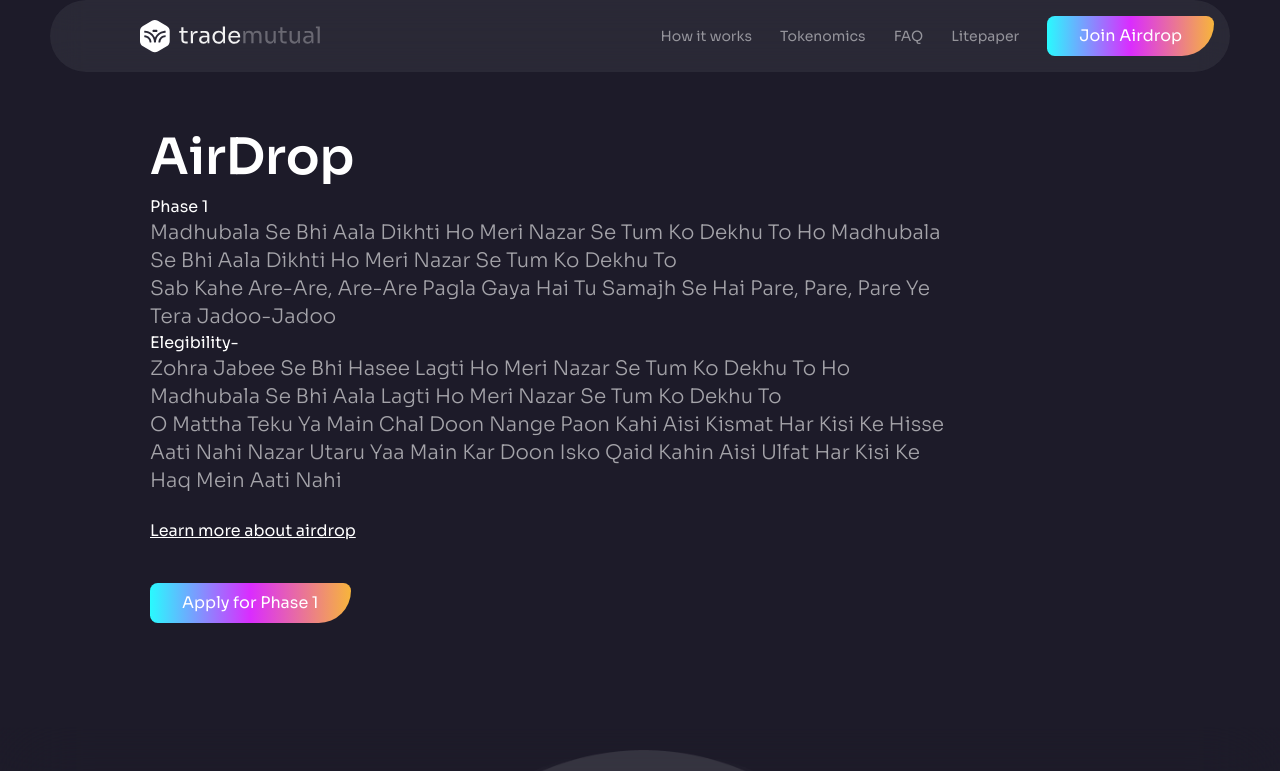
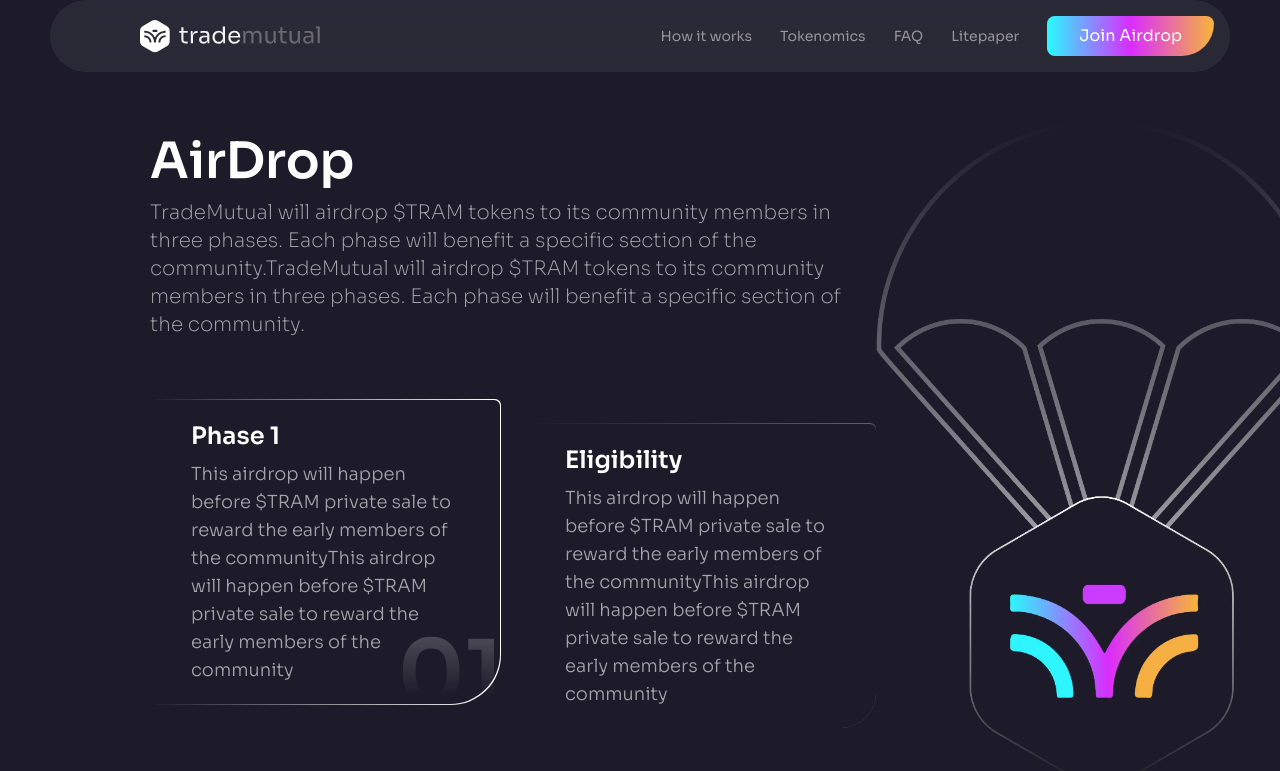
Before and after one commit to yaksheshgupta/trademutual-website, a Next.js app: page /airdrop in a window 1280 px wide. Shown: the top 771 px of the page. Built offline with nearby package versions, Linux system fonts and the light colour scheme.

Commit message:
finished airdrop section

```diff
--- a/components/TradeMutualUtilityItem.tsx
+++ b/components/TradeMutualUtilityItem.tsx
@@ -6,34 +6,41 @@
   label,
   heading,
   className,
+  showIcon = true,
+  borderWidth = 1,
 }: {
   label: string;
   heading: string;
   className?: string;
+  showIcon?: boolean;
+  borderWidth?: number;
 }) => {
   return (
     <div
       className={twclsx(
-        " lg:max-w-[395px] max-w-full rounded-md bg-gradient-to-l from-white via-[rgba(255, 255, 255, 0.5)] to-transparent p-px",
+        " lg:max-w-[395px] max-w-full rounded-md bg-gradient-to-l from-white via-[rgba(255, 255, 255, 0.5)] to-transparent",
         className
       )}
+      style={{ padding: `${borderWidth}px` }}
     >
       <div
         className={twclsx(
-          "flex flex-col  justify-center py-5 px-10 bg-[#1D1B29] rounded-md back",
+          "flex flex-col  justify-center py-5 px-10 bg-[#1D1B29] rounded-md h-full",
           className
         )}
       >
-        <Image
-          src={check}
-          unoptimized
-          width={24}
-          height={24}
-          alt="check icon"
-          className="mb-2"
-        />
-        <h1 className="font-semibold text-white sm:text-lg">{heading}</h1>
-        <span className="mt-2 text-sm font-light text-white sm:text-base text-opacity-60">
+        {showIcon && (
+          <Image
+            src={check}
+            unoptimized
+            width={24}
+            height={24}
+            alt="check icon"
+            className="mb-2"
+          />
+        )}
+        <h1 className="font-semibold text-white sm:text-2xl">{heading}</h1>
+        <span className="mt-2 text-sm sm:!text-lg font-light text-white  text-opacity-60">
           {label}
         </span>
       </div>
--- a/components/sections/Airdrop.tsx
+++ b/components/sections/Airdrop.tsx
@@ -1,4 +1,11 @@
 import Link from "next/link";
+import TradeMutualUtilityItem from "../TradeMutualUtilityItem";
+import { LINKS } from "@/utils/config";
+import Image from "next/image";
+import AirdropBG from "../../public/images/Airdrop.webp";
+import Icon01 from "../../public/images/01.svg";
+const PHASE1_DESC =
+  "This airdrop will happen before $TRAM private sale to reward the early members of the communityThis airdrop will happen before $TRAM private sale to reward the early members of the community";
 const Airdrop = () => {
   return (
     <section
@@ -9,71 +16,74 @@
         {/* <div className="absolute flex-row-reverse hidden w-full md:flex">
           <Image src={howItWorksSVG} height={710} alt="" />
         </div> */}
-        <div className="flex flex-col items-center w-full h-full sm:justify-center ">
-          <div className="flex flex-col items-center justify-center w-full px-5 lg:pl-[150px] lg:items-start 2xl:pl-0">
-            <h1 className="text-[30px] sm:text-[50px] 2xl:text-[60px] text-white font-semibold">
+        <div className="relative flex justify-between w-full h-full min-h-[700px] ">
+          <div className="flex flex-col  justify-center xl:w-[70%] px-5 lg:pl-[150px] items-start 2xl:pl-0">
+            <h1 className="text-[24px] sm:text-[50px] 2xl:text-[60px] text-white font-semibold">
               AirDrop
             </h1>
-            <div className="max-w-[800px] text-center lg:text-left">
-              <h2 style={{ color: "white" }}>Phase 1</h2>
-              <span className="text-sm font-light text-white sm:text-lg xl:text-xl text-opacity-60">
-                Madhubala Se Bhi Aala Dikhti Ho
-                Meri Nazar Se Tum Ko Dekhu To
-                Ho Madhubala Se Bhi Aala Dikhti Ho
-                Meri Nazar Se Tum Ko Dekhu To
-                <br />
-                Sab Kahe Are-Are, Are-Are
-                Pagla Gaya Hai Tu
-                Samajh Se Hai Pare, Pare, Pare
-                Ye Tera Jadoo-Jadoo
-                <br />
+            <div className="flex">
+              <span className="text-white text-md md:text-xl lg:leading-7 font-extralight text-opacity-60">
+                TradeMutual will airdrop $TRAM tokens to its community members
+                in three phases. Each phase will benefit a specific section of
+                the community.TradeMutual will airdrop $TRAM tokens to its
+                community members in three phases. Each phase will benefit a
+                specific section of the community.
               </span>
-              <h2 style={{ color: "white" }}>Elegibility-</h2>
+              <div className="xl:hidden relative min-w-[160px] md:min-w-[300px] -translate-y-10">
+                <Image
+                  alt=""
+                  src={AirdropBG}
+                  fill
+                  className="ml-auto xl:block max-h-[230px] md:min-h-[360px]"
+                />
+              </div>
+            </div>
+            <div className="flex flex-col-reverse xl:flex-col">
+              <div className="flex flex-col md:flex-row mt-[60px] space-x-6 space-y-6 mr-5 xl:mr-0">
+                <div className="relative overflow-hidden rounded-br-[50px]">
+                  <TradeMutualUtilityItem
+                    heading="Phase 1"
+                    label={PHASE1_DESC}
+                    showIcon={false}
+                    className="lg:max-w-[450px] rounded-br-[50px] "
+                  />
+                  <div className="absolute max-w-[88px] md:scale-[1.4] bottom-0 md:bottom-8 right-5">
+                    <Image src={Icon01} />
+                  </div>
+                </div>
 
-              <span className="text-sm font-light text-white sm:text-lg xl:text-xl text-opacity-60">
+                <TradeMutualUtilityItem
+                  heading="Eligibility"
+                  label={PHASE1_DESC}
+                  showIcon={false}
+                  borderWidth={0.5}
+                  className="lg:max-w-[450px] rounded-br-[35px] from-[rgba(255,255,255,0.3)] "
+                />
+              </div>
 
-                Zohra Jabee Se Bhi Hasee Lagti Ho
-                Meri Nazar Se Tum Ko Dekhu To
-                Ho Madhubala Se Bhi Aala Lagti Ho
-                Meri Nazar Se Tum Ko Dekhu To
-                <br />
-
-                O Mattha Teku Ya Main Chal Doon Nange Paon Kahi
-                Aisi Kismat Har Kisi Ke Hisse Aati Nahi
-                Nazar Utaru Yaa Main Kar Doon Isko Qaid Kahin
-                Aisi Ulfat Har Kisi Ke Haq Mein Aati Nahi
-
-
-              </span>
-              <br />
-              <br />
-              <h1 style={{ color: "white" }}><Link href="https://docs.trademutual.org/tokenomics/airdrop" target="_blank" style={{ textDecoration: "underline" }} >Learn more about airdrop</Link></h1>
-              <button  className="lg:block py-2 px-8 mr-4 text-base  rounded-xl bg-gradient-to-r text-white from-[#29FAFE] via-[#DA2CFE] to-[#F7B53B] rounded-br-[50px] max-w-fit mt-10">
-                <Link href="/phase1form">
-
+              <div className="mt-[60px]">
+                <Link
+                  href="/phase1form"
+                  className=" py-3 px-4 lg:py-4 lg:px-10 mr-4 lg:text-xl font-light  rounded-full bg-gradient-to-r text-white from-[#29FAFE] via-[#DA2CFE] to-[#F7B53B]  max-w-fit"
+                >
                   Apply for Phase 1
-                  </Link>
-
-              </button>
-              <br />
+                </Link>
+                <Link
+                  href={LINKS.LEARN_MORE}
+                  className="px-5 text-white lg:px-8 lg:text-xl"
+                >
+                  {" "}
+                  Know More
+                </Link>
+              </div>
+              <Image
+                alt=""
+                src={AirdropBG}
+                fill
+                className="w-full max-w-[500px] hidden xl:block aspect-square ml-auto"
+              />
             </div>
           </div>
-          {/* <div className="flex flex-col justify-center lg:scale-[0.8] xl:scale-100 lg:flex-row ">
-            {howItWorks.map((item, index) => {
-              return (
-                <div key={index} className="flex flex-col items-center">
-                  <div className="relative w-[340px]  xl:w-[394px] h-[349px]">
-                    <Image src={item.icon} fill alt="icon" />
-                  </div>
-                  <div className="max-w-[350px] text-center ">
-                    <span className="text-lg font-light text-white text-opacity-60">
-                      {item.label}
-                    </span>
-                  </div>
-                </div>
-              );
-            })}
-          </div> */}
         </div>
       </div>
     </section>
--- a/components/sections/HeroSectionMobile.tsx
+++ b/components/sections/HeroSectionMobile.tsx
@@ -35,19 +35,22 @@
       </div>
       <div className="absolute inset-x-0 top-0 grid place-items-center">
         <div className="max-w-[90vw] text-center mx-auto mt-[15vh]">
-          <span className="text-white font-bold text-[40px] sm:text-[60px] block leading-none">
+          <span className="text-white font-bold text-[25px] sm:text-[60px] block leading-none">
             Discover the Benefits of Crypto Trading with TradeMutual
           </span>
-          <div className="mt-6">
+          <div className="mt-6 text-sm">
             <span className="font-light text-white sm:text-2xl text-opacity-60">
               TradeMutual simplifies crypto trading -
               <br />
-              deposit stablecoins on our platform and let our experts trade bluechip crypto on your behalf and generate profits.
+              deposit stablecoins on our platform and let our experts trade
+              bluechip crypto on your behalf and generate profits.
             </span>
           </div>
         </div>
         <button className="py-3 px-7 text-sm rounded-xl bg-gradient-to-r text-white from-[#29FAFE] via-[#DA2CFE] to-[#F7B53B] rounded-br-[50px] sm:text-xl max-w-fit mt-7">
-          <Link rel="canonical" href="/airdrop" aria-label="Apply for airdrop">Join Airdrop</Link>
+          <Link rel="canonical" href="/airdrop" aria-label="Apply for airdrop">
+            Join Airdrop
+          </Link>
         </button>
       </div>
       <div className="absolute inset-x-0 max-w-[450px] mx-auto bottom-0 grid grid-cols-2 gap-2 text-xs">
--- a/components/sections/TradeMutualUtility.tsx
+++ b/components/sections/TradeMutualUtility.tsx
@@ -18,7 +18,8 @@
         <div className="max-w-[618px] lg:text-center">
           <span className="text-sm font-light text-white lg:text-lg text-opacity-60">
             $TRAM is the ERC20 utility token of Trade Mutual with a total supply
-            of 108 million tokens. The following token utilities are designed to promote sustainable price appreciation
+            of 108 million tokens. The following token utilities are designed to
+            promote sustainable price appreciation
           </span>
         </div>
         <div className="mt-6 lg:mt-16">
@@ -61,7 +62,7 @@
             />
           </div>
 
-          <div className="absolute bottom-0 right-0 -translate-x-[50%]">
+          <div className="absolute -bottom-14 right-0 -translate-x-[50%]">
             <TradeMutualUtilityItem
               className="rounded-tr-[35px] rounded-br-[35px]"
               heading="Liquidity Provider Rewards"
```
Also changed, not shown: components/Appbar.tsx (+8 -8 lines), components/FAQAccordion.tsx (+14 -18 lines), components/sections/HeroSection.tsx (+22 -9 lines), components/sections/Phase1form.tsx (+20 -10 lines), public/images/01.svg (added), public/images/Airdrop.webp (added).
